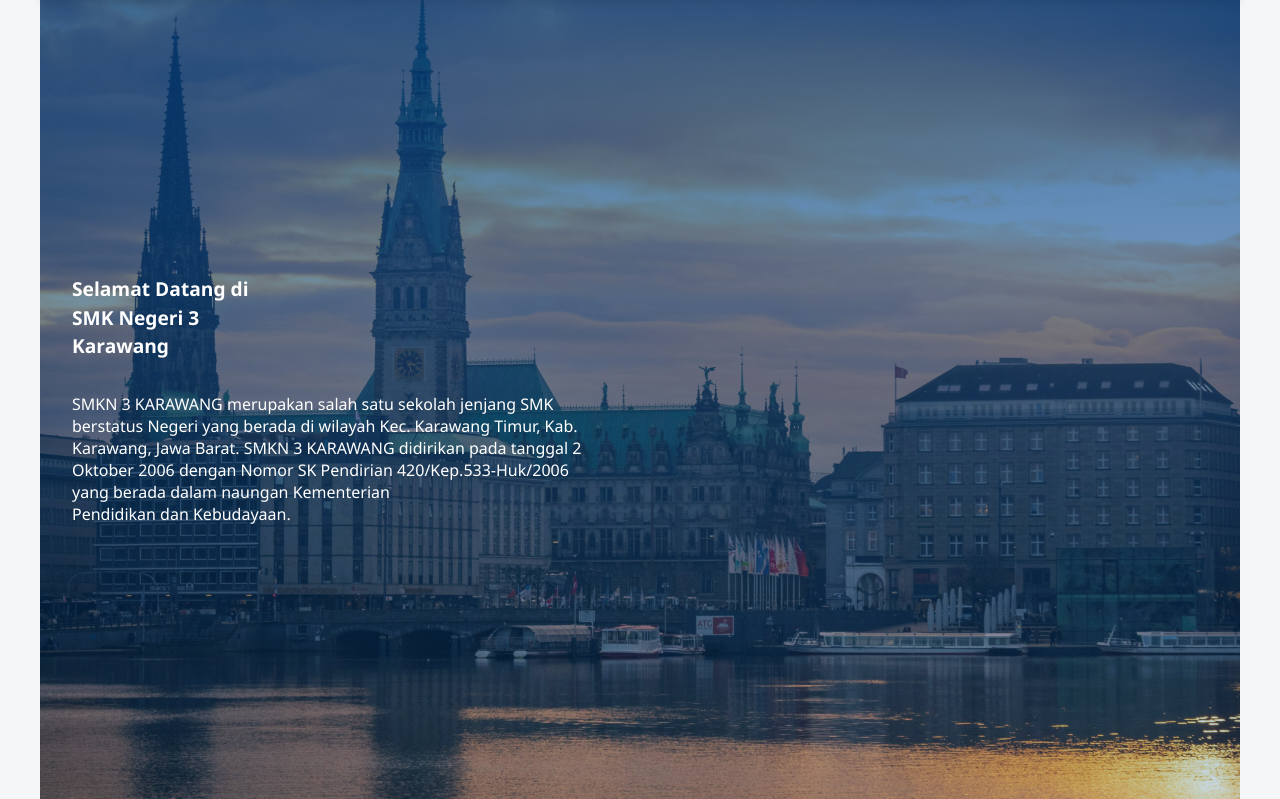
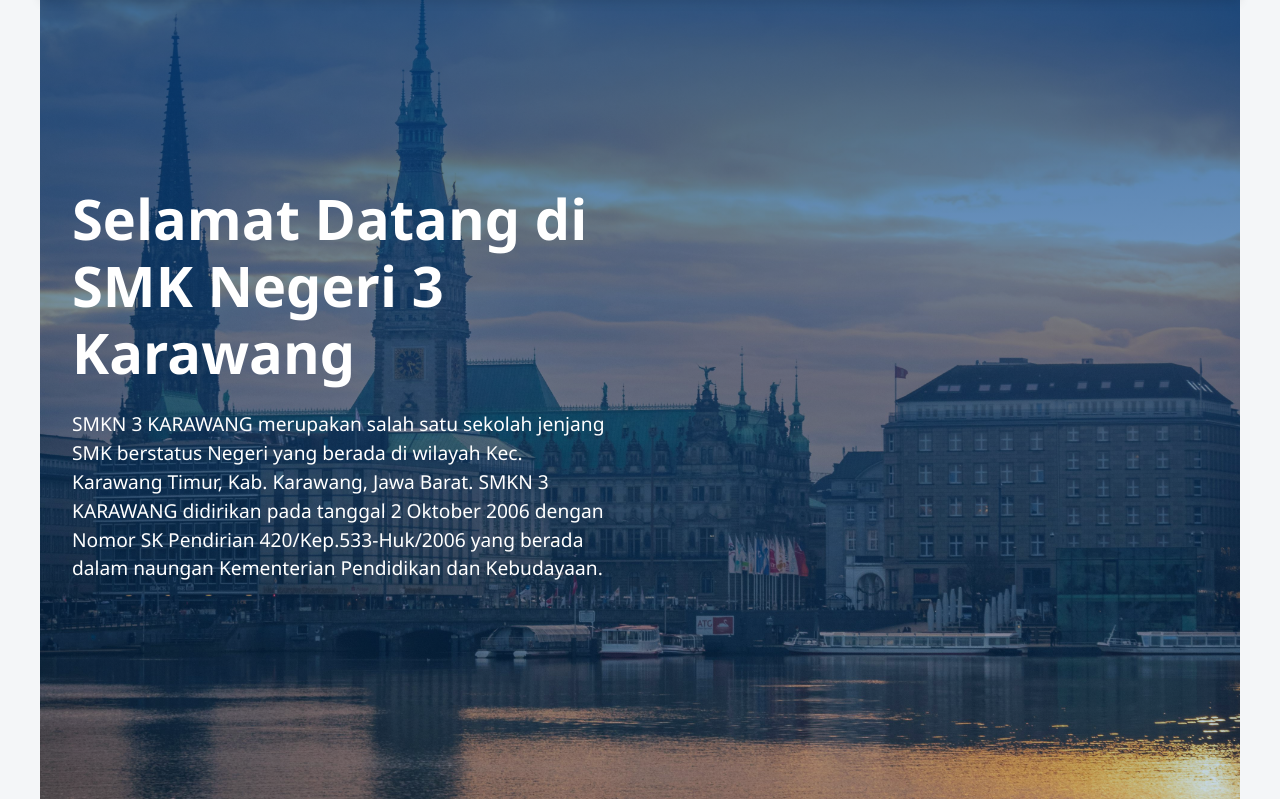
Before and after one commit to andra-gs/bji-project, a PHP site: page /index.html in a window 1280 px wide. Shown: the part 170-969 px from the top of the page. Run offline with PHP 8.4, Linux system fonts and the light colour scheme.

Commit message:
Update styles.css

```diff
--- a/styles.css
+++ b/styles.css
@@ -160,7 +160,7 @@ body {
   line-height: 1.2;
 }
 
-.hero h2 {
+.hero p {
   font-size: 1.2rem;
   line-height: 1.5;
   margin-bottom: 2rem;
@@ -699,7 +699,7 @@ footer {
   font-size: 1.1rem;
 }
 
-.poster p{
+.poster h2{
   text-decoration: none;
   color: black;
 }
```
